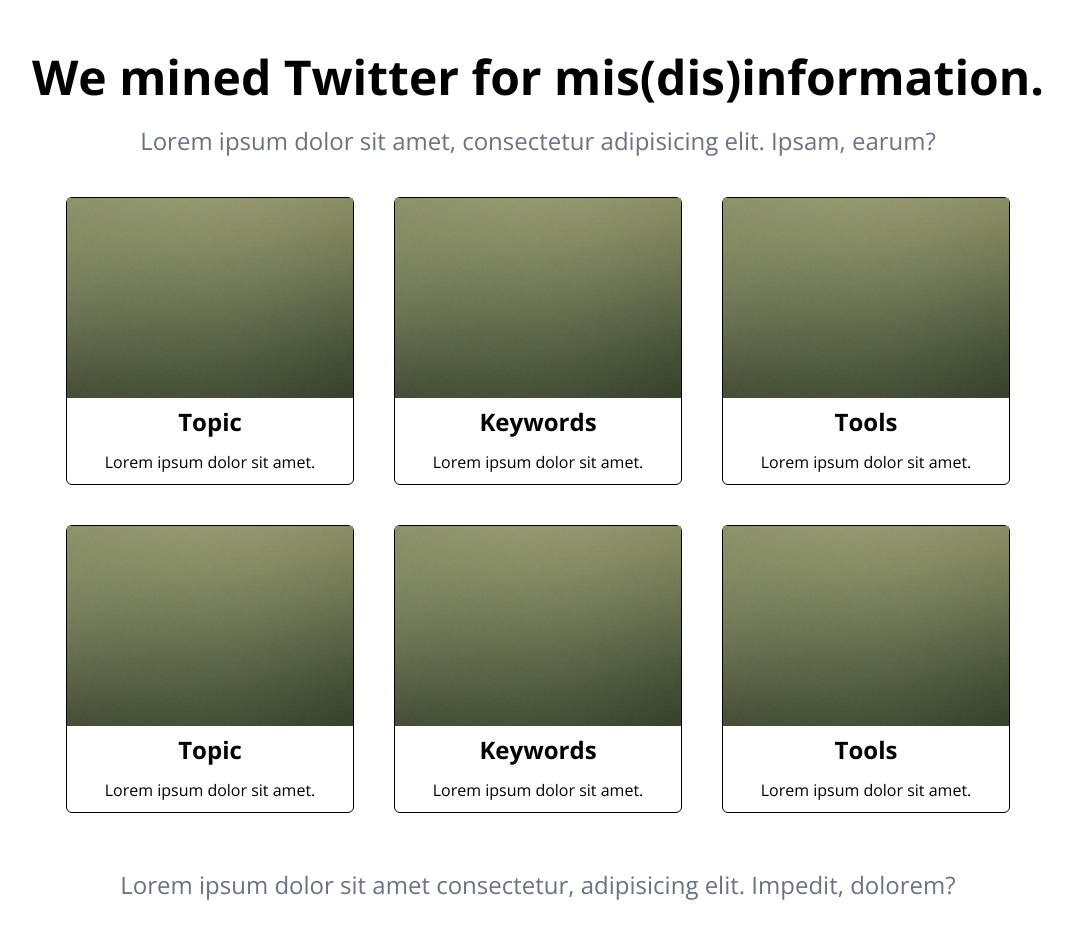
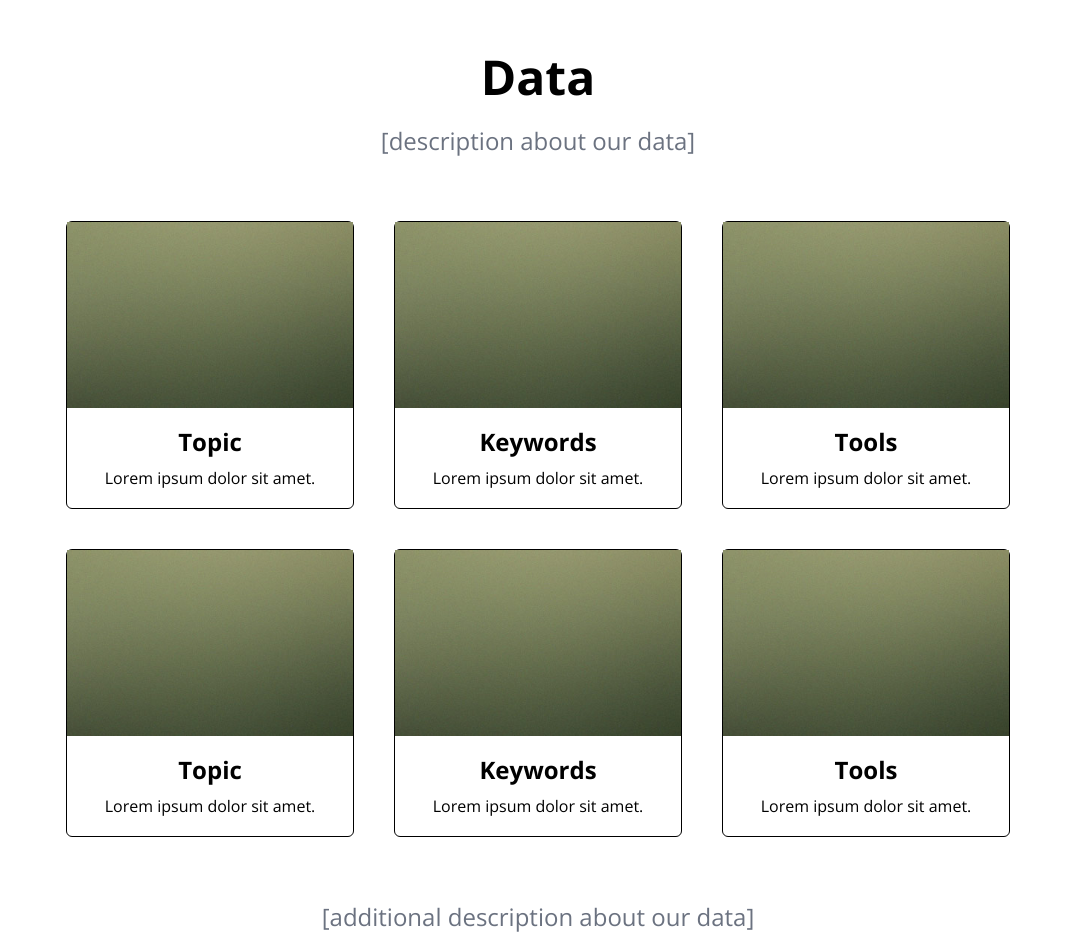
Before and after one commit to daryll-ko/cs132-portfolio, a React (Vite) app: page / in a window 1280 px wide. Shown: the part 1640-2592 px from the top of the page, without its empty margins (102-1175 px from the left). Built offline with nearby package versions, Linux system fonts and the light colour scheme.

Commit message:
refactor: clean Data section

```diff
--- a/src/components/Data.jsx
+++ b/src/components/Data.jsx
@@ -32,27 +32,32 @@ function Data() {
       id="data"
       className="border-b border-solid border-black py-20 px-6 sm:px-10 lg:px-16"
     >
-      <h1 className="mb-6 text-center text-3xl font-bold md:text-5xl">
-        We mined Twitter for mis(dis)information.
-      </h1>
-      <h3 className="mb-10 text-center text-lg text-gray-500 md:text-2xl">
-        Lorem ipsum dolor sit amet, consectetur adipisicing elit. Ipsam, earum?
+      <h1 className="mb-6 text-center text-3xl font-bold md:text-5xl">Data</h1>
+      <h3 className="text-center text-lg text-gray-500 md:text-2xl">
+        [description about our data]
       </h3>
-      <div className="mx-auto mb-14 flex max-w-5xl flex-wrap justify-center gap-10 text-center">
+      <div className="mx-auto my-16 flex max-w-5xl flex-wrap justify-center gap-10 text-center">
         {data.map(({ heading, text }, index) => (
           <div
             key={index}
             className="h-72 w-72 rounded-md border border-solid border-black bg-white"
           >
-            <img src={SampleGradient} alt="Sample gradient" className="mb-2" />
-            <h3 className="mb-3 text-2xl font-bold">{heading}</h3>
-            <p>{text}</p>
+            <div className="h-[65%]">
+              <img
+                src={SampleGradient}
+                alt="Sample gradient"
+                className="h-full w-full"
+              />
+            </div>
+            <div className="flex h-[35%] flex-col justify-center gap-2">
+              <h3 className="text-2xl font-bold">{heading}</h3>
+              <p>{text}</p>
+            </div>
           </div>
         ))}
       </div>
-      <p className="mb-10 text-center text-lg text-gray-500 md:text-2xl">
-        Lorem ipsum dolor sit amet consectetur, adipisicing elit. Impedit,
-        dolorem?
+      <p className="text-center text-lg text-gray-500 md:text-2xl">
+        [additional description about our data]
       </p>
     </section>
   );
--- a/src/components/Methods.jsx
+++ b/src/components/Methods.jsx
@@ -34,7 +34,7 @@ function Methods() {
             <div className="flex h-[70%] items-center justify-center border-b border-solid border-black">
               <img src={image} alt="Sample gradient" className="h-full" />
             </div>
-            <div className="flex h-[30%] flex-col justify-center gap-3">
+            <div className="flex h-[30%] flex-col justify-center gap-2">
               <h3 className="text-2xl font-bold">{heading}</h3>
               <p>{text}</p>
             </div>
```
